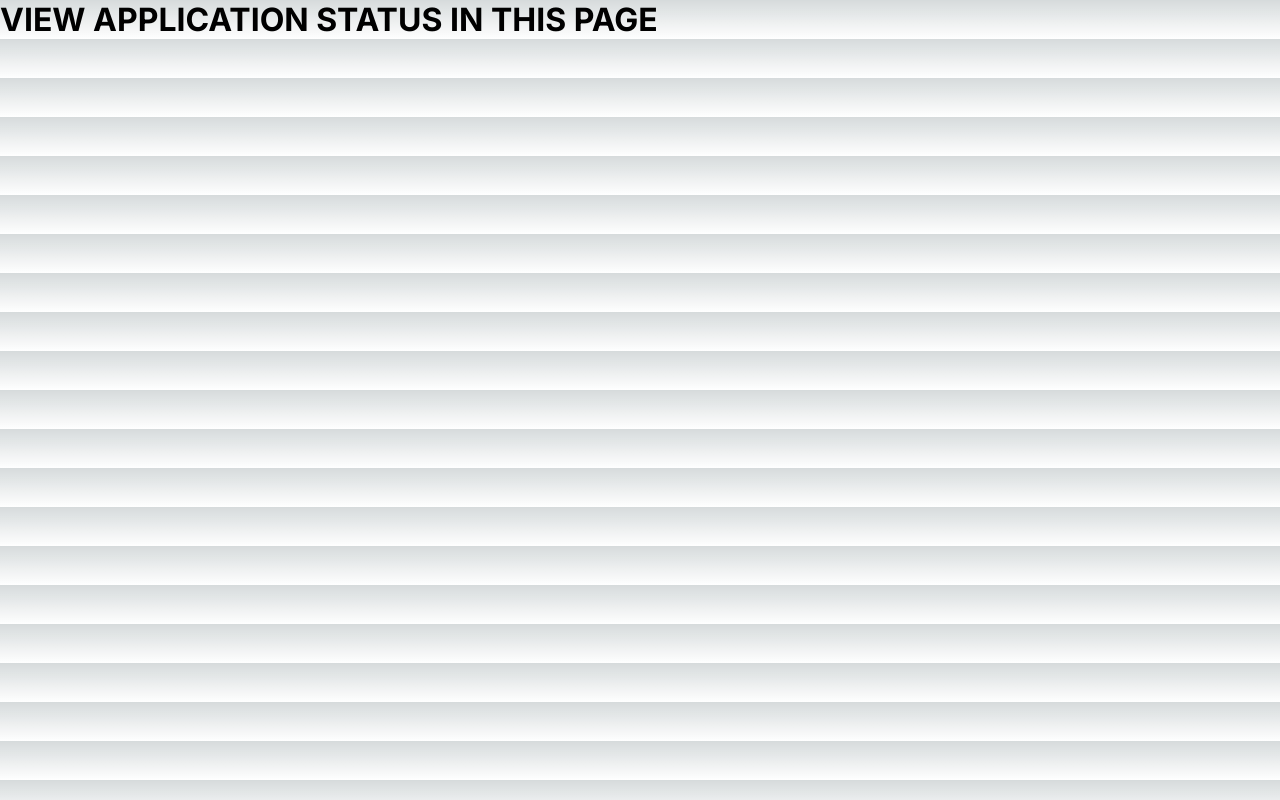
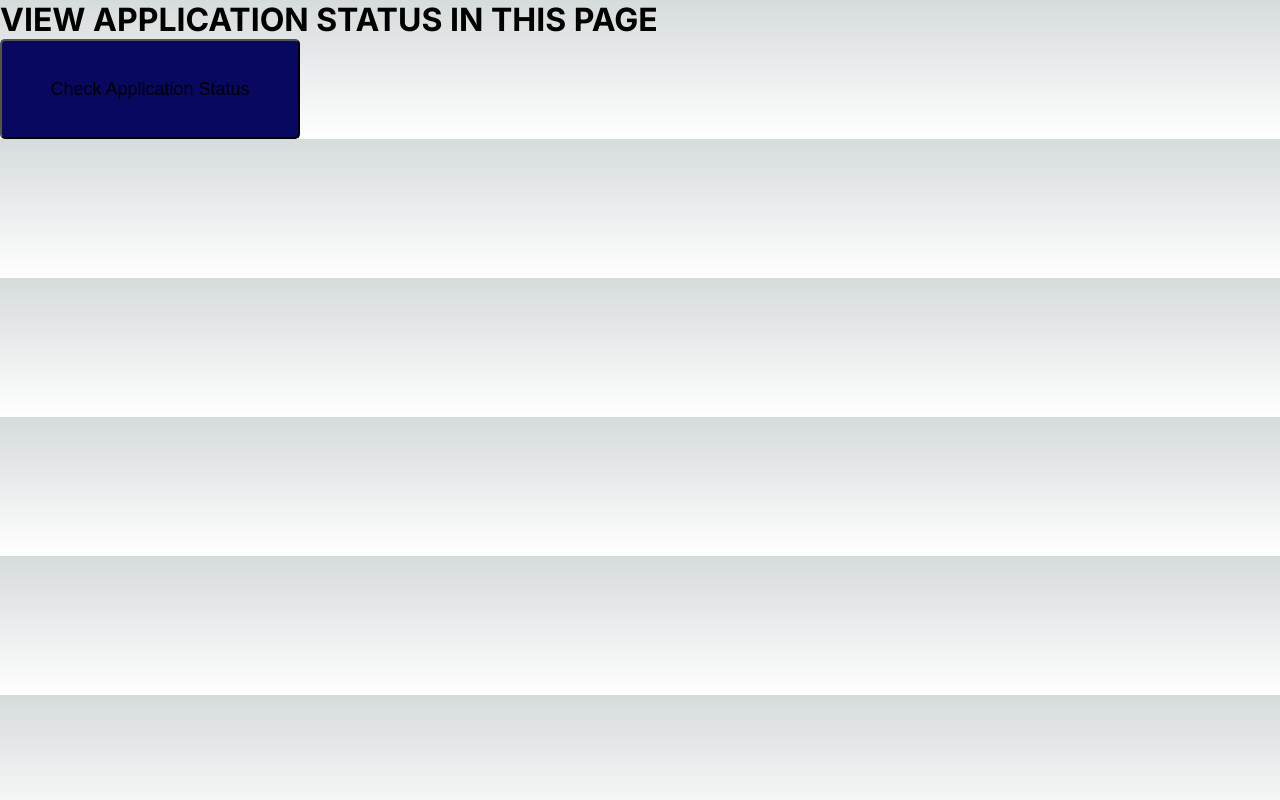
Before and after one commit to Don9594/pracDeployAppAWS, a Next.js app in the folder application_submission/: page /view_status in a window 1280 px wide. Built offline with nearby package versions, Linux system fonts and the light colour scheme.

Commit message:
move button css to global. add button  to view_status page.

```diff
--- a/application_submission/src/app/(routes)/view_status/page.js
+++ b/application_submission/src/app/(routes)/view_status/page.js
@@ -1,6 +1,12 @@
 const view_status =()=>{
     return(
-        <h1>VIEW APPLICATION STATUS IN THIS PAGE</h1>
+        <>
+            <h1>VIEW APPLICATION STATUS IN THIS PAGE</h1>
+            <div>
+                <button className="appButton"> Check Application Status</button>
+            </div>
+        </>
+
     )
 
 
--- a/application_submission/src/app/api/submit_app/route.js
+++ b/application_submission/src/app/api/submit_app/route.js
@@ -4,10 +4,6 @@ import {join} from 'path';
 import {stat,mkdir,writeFile} from "fs/promises";
 import * as dateFn from 'date-fns';
 import * as mysql from 'mysql2';
-
-
-
-
 
 export async function GET(request){
 
--- a/application_submission/src/app/globals.css
+++ b/application_submission/src/app/globals.css
@@ -105,3 +105,11 @@ a {
     color-scheme: dark;
   }
 }
+
+.appButton{
+  width: 300px;
+  height: 100px;
+  border-radius: 5px;
+  background-color: rgb(8, 8, 97);
+  font-size: large;
+}
--- a/application_submission/src/app/page.js
+++ b/application_submission/src/app/page.js
@@ -2,17 +2,18 @@ import Link from 'next/link'
 import 'server-only'
 
 import styles from './page.module.css'
+
 
 export default function Home() {
   return (
     <main className={styles.main}>
      <div className={styles.buttonBar}>
       <Link href='./submit_application'>
-        <button className={styles.homeButton} > Submit Application </button>
+        <button className="appButton"> Submit Application </button>
       </Link>
 
       <Link href='./view_status'>
-        <button className={styles.homeButton} > View Application Status </button>
+        <button className="appButton" > View Application Status </button>
       </Link>
      </div>
     </main>
```
Also changed, not shown: application_submission/src/app/page.module.css (+1 -7 lines), 1 other file (tests, documents, lock files or other folders).
